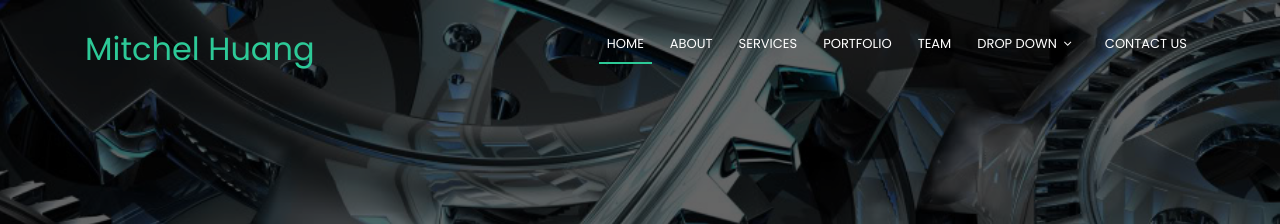
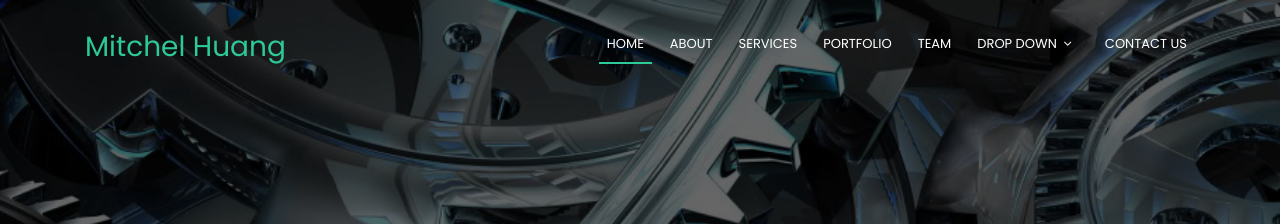
Before and after one commit to mithuang/mithuang.github.io, a Jekyll site: the page index.html, which Jekyll copies as it is, in a window 1280 px wide. Shown: the top 224 px of the page. Built offline with Jekyll 4.4.1, drawn with Linux system fonts in a browser that asks for light colours.

Commit message:
header adjsutment

```diff
--- a/index.html
+++ b/index.html
@@ -43,7 +43,7 @@
       <div id="logo" class="pull-left">
         <!--<a href="#hero"><img src="img/logo_mitchel.png" alt="" title="" /></img></a>-->
         <!-- Uncomment below if you prefer to use a text logo -->
-        <h2><a href="#hero">Mitchel Huang</a></h2>
+        <h3><a href="#hero">Mitchel Huang</a></h3>
       </div>
 
       <nav id="nav-menu-container">
```
